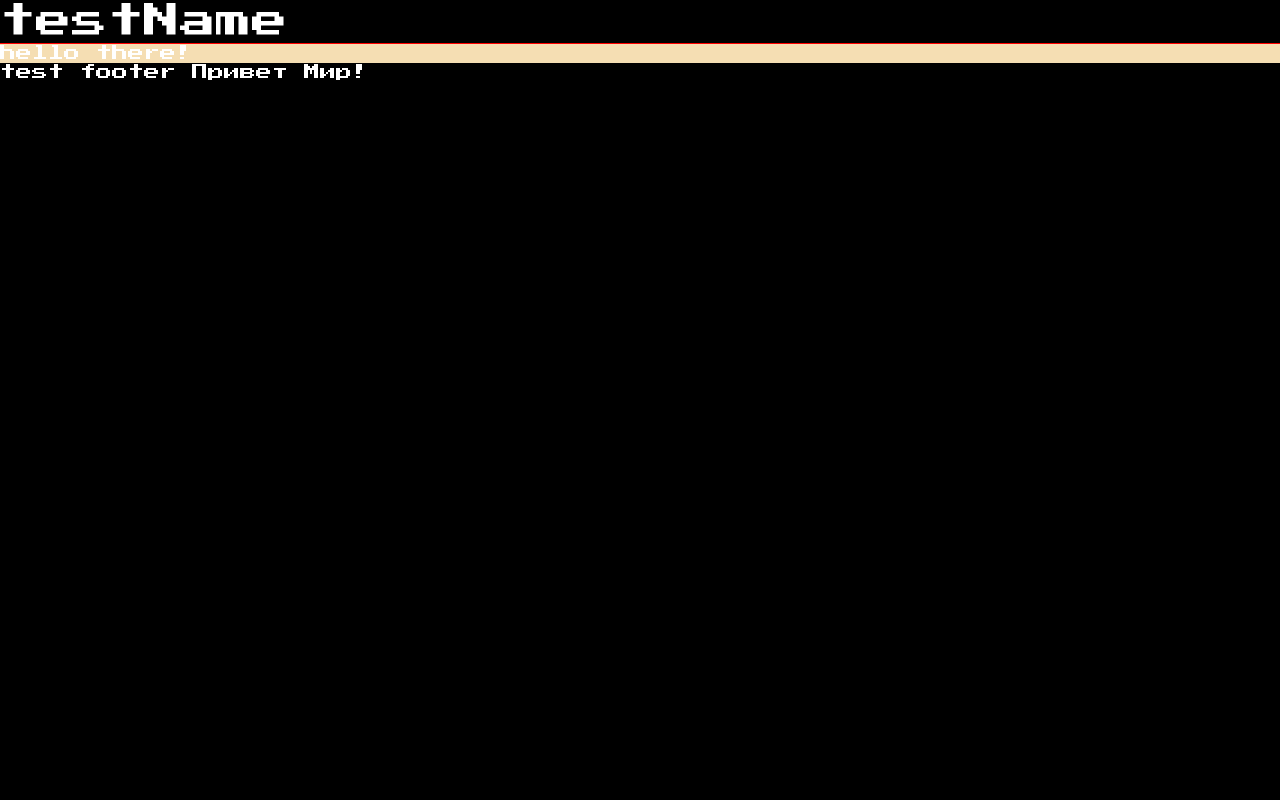
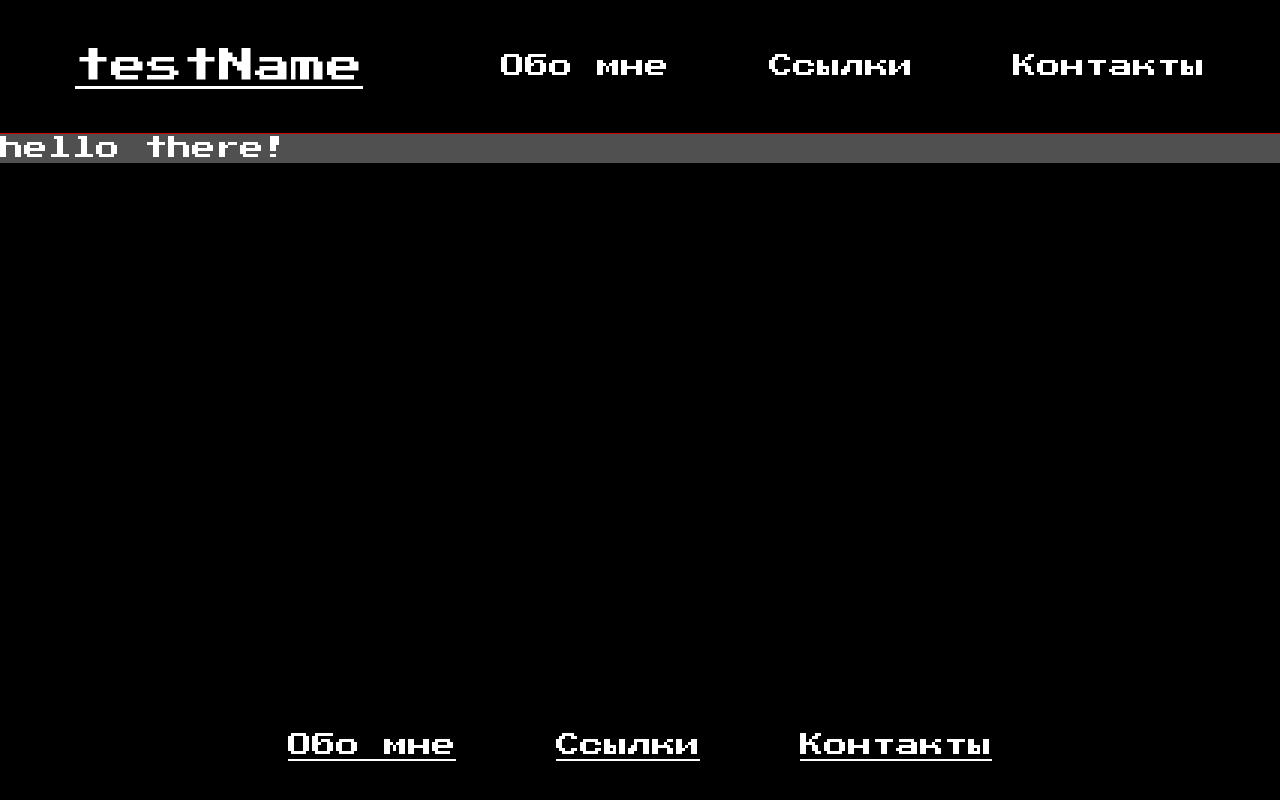
Before and after one commit to madanimatronic/personal-website, a Next.js app: page / in a window 1280 px wide. Built offline with nearby package versions, Linux system fonts and the light colour scheme; a web font is replaced by a local one.

Commit message:
feat: improve header, footer and MainLayout component

```diff
--- a/src/components/Header/Header.module.scss
+++ /dev/null
@@ -1,7 +0,0 @@
-.header {
-  border-bottom: 1px solid #ff0000;
-}
-
-.title {
-  font-size: 36px;
-}
--- a/src/components/Header/index.tsx
+++ /dev/null
@@ -1,24 +0,0 @@
-import clsx from 'clsx';
-import Link from 'next/link';
-import { FC } from 'react';
-import s from './Header.module.scss';
-
-interface HeaderProps {
-  title: string;
-  className?: string;
-}
-
-// TODO: пересмотреть этот компонент
-
-export const Header: FC<HeaderProps> = ({
-  title,
-  className: additionalClassName,
-}) => {
-  return (
-    <header className={clsx(s.header, additionalClassName)}>
-      <Link href='/' aria-label={title}>
-        <p className={s.title}>{title}</p>
-      </Link>
-    </header>
-  );
-};
--- a/src/components/Layouts/MainLayout/MainLayout.module.scss
+++ b/src/components/Layouts/MainLayout/MainLayout.module.scss
@@ -1,5 +1,13 @@
 @use '../../../styles/variables' as *;
 
 .page {
+  display: flex;
+  flex-direction: column;
+  font-size: 24px;
+  min-height: 100svh;
   line-height: 1.2;
 }
+
+.footer {
+  margin-top: auto;
+}
--- a/src/components/Layouts/MainLayout/index.tsx
+++ b/src/components/Layouts/MainLayout/index.tsx
@@ -1,21 +1,25 @@
-import { Header } from '@/components/Header';
+import { MainFooter } from '@/components/MainFooter';
+import { MainHeader } from '@/components/MainHeader';
 import { FC, ReactNode } from 'react';
 import s from './MainLayout.module.scss';
 
 interface MainLayoutProps {
   children?: ReactNode;
+  mainElementClassName?: string;
 }
 
-// TODO: пересмотреть этот компонент
-
 // Основная разметка для страниц сайта
-export const MainLayout: FC<MainLayoutProps> = ({ children }) => {
+// (для страниц из портфолио могут использоваться другие разметки)
+export const MainLayout: FC<MainLayoutProps> = ({
+  children,
+  mainElementClassName,
+}) => {
   return (
     <>
       <div className={s.page}>
-        <Header title='testName' />
-        <main>{children}</main>
-        <footer>{'test footer Привет Мир!'}</footer>
+        <MainHeader title='testName' />
+        <main className={mainElementClassName}>{children}</main>
+        <MainFooter className={s.footer} />
       </div>
     </>
   );
--- /dev/null
+++ b/src/components/MainFooter/MainFooter.module.scss
@@ -0,0 +1,21 @@
+.footer {
+  display: flex;
+  justify-content: center;
+  padding: 40px 0;
+}
+
+.linksList {
+  display: flex;
+  align-items: center;
+  column-gap: 100px;
+  list-style-type: none;
+  margin: 0;
+  padding: 0;
+}
+
+.linkItem {
+}
+
+.link {
+  text-decoration: underline;
+}
--- /dev/null
+++ b/src/components/MainFooter/index.tsx
@@ -0,0 +1,34 @@
+import clsx from 'clsx';
+import Link from 'next/link';
+import { FC } from 'react';
+import s from './MainFooter.module.scss';
+
+interface MainFooterProps {
+  className?: string;
+}
+
+export const MainFooter: FC<MainFooterProps> = ({
+  className: additionalClassName,
+}) => {
+  return (
+    <footer className={clsx(s.footer, additionalClassName)}>
+      <ul className={s.linksList}>
+        <li className={s.linkItem}>
+          <Link className={s.link} href={'/'}>
+            Обо мне
+          </Link>
+        </li>
+        <li className={s.linkItem}>
+          <Link className={s.link} href={'/'}>
+            Ссылки
+          </Link>
+        </li>
+        <li className={s.linkItem}>
+          <Link className={s.link} href={'/'}>
+            Контакты
+          </Link>
+        </li>
+      </ul>
+    </footer>
+  );
+};
--- /dev/null
+++ b/src/components/MainHeader/MainHeader.module.scss
@@ -0,0 +1,26 @@
+.header {
+  display: flex;
+  justify-content: space-between;
+  border-bottom: 1px solid #d10404;
+  padding: 45px 75px;
+}
+
+.title {
+  font-size: 1.5em;
+  text-decoration: underline;
+}
+
+.linksList {
+  display: flex;
+  align-items: center;
+  column-gap: 100px;
+  list-style-type: none;
+  margin: 0;
+  padding: 0;
+}
+
+.linkItem {
+}
+
+.link {
+}
--- /dev/null
+++ b/src/components/MainHeader/index.tsx
@@ -0,0 +1,42 @@
+import clsx from 'clsx';
+import Link from 'next/link';
+import { FC } from 'react';
+import s from './MainHeader.module.scss';
+
+interface MainHeaderProps {
+  title: string;
+  className?: string;
+}
+
+// Используется такое именование, потому что могут быть и другие
+// компоненты шапок, например, в интерактивных страницах из портфолио, которые
+// могут быть представлены на сайте
+export const MainHeader: FC<MainHeaderProps> = ({
+  title,
+  className: additionalClassName,
+}) => {
+  return (
+    <header className={clsx(s.header, additionalClassName)}>
+      <Link href='/' aria-label={title} className={s.title}>
+        {title}
+      </Link>
+      <ul className={s.linksList}>
+        <li className={s.linkItem}>
+          <Link className={s.link} href={'/'}>
+            Обо мне
+          </Link>
+        </li>
+        <li className={s.linkItem}>
+          <Link className={s.link} href={'/'}>
+            Ссылки
+          </Link>
+        </li>
+        <li className={s.linkItem}>
+          <Link className={s.link} href={'/'}>
+            Контакты
+          </Link>
+        </li>
+      </ul>
+    </header>
+  );
+};
--- a/src/pages/index.tsx
+++ b/src/pages/index.tsx
@@ -1,6 +1,6 @@
 import { MainLayout } from '@/components/Layouts/MainLayout';
 import { Seo } from '@/components/Seo';
-// import { geistMono, geistSans } from '@/styles/fonts';
+// import s from '@/styles/Home.module.scss';
 
 // TODO: при встраивании knucklebones не забыть поменять favicon,
 // description и title в Seo (также проверить всё это и на других страницах)
@@ -14,7 +14,7 @@ export default function Home() {
         iconLink='/favicon.ico'
       />
       <MainLayout>
-        <div style={{ background: 'wheat' }}>hello there!</div>
+        <div style={{ background: 'rgb(80, 80, 80)' }}>hello there!</div>
       </MainLayout>
     </>
   );
```
